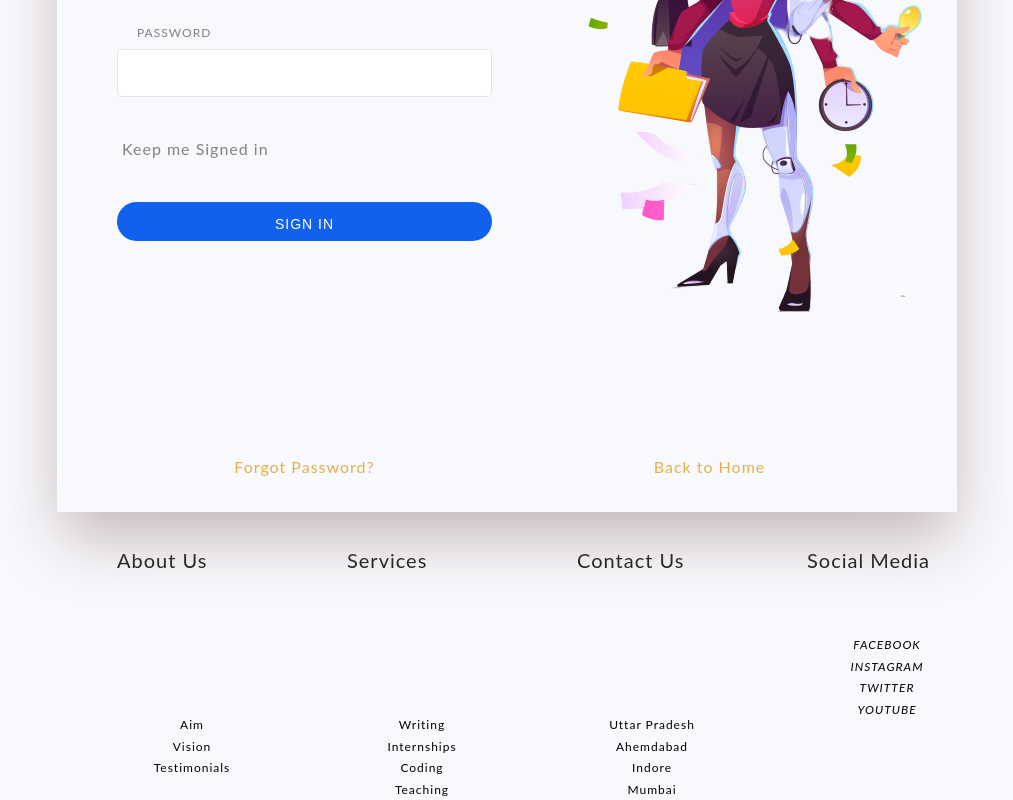
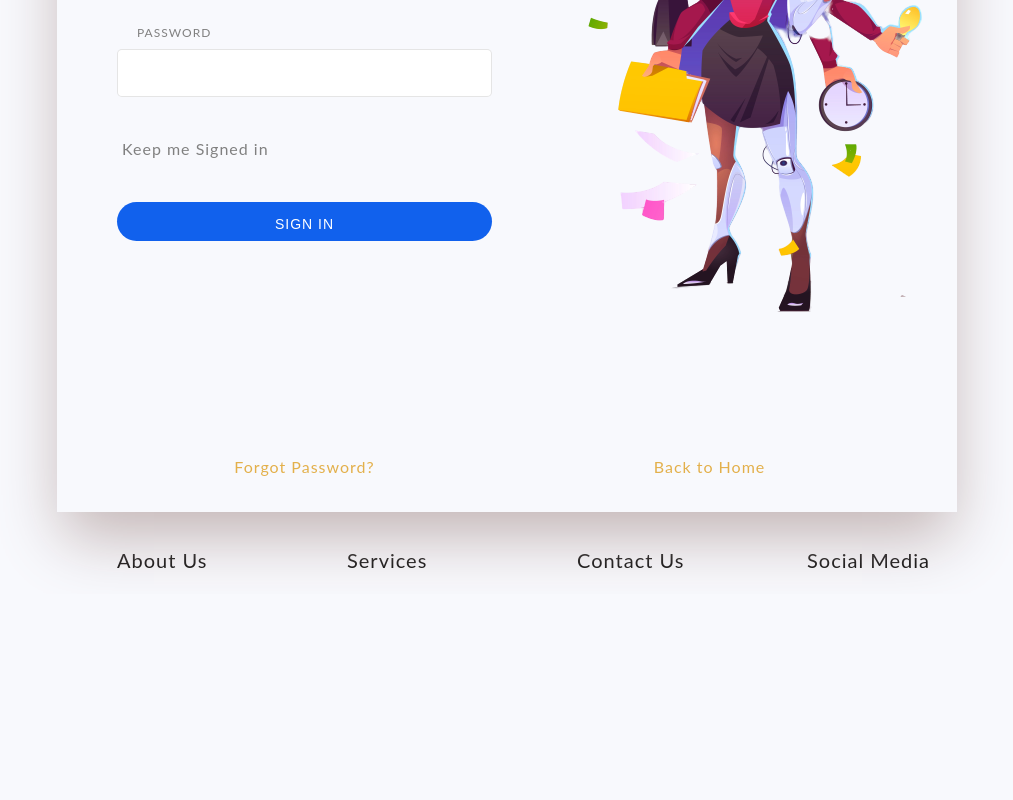
Before and after one commit to DBMS-Group-Project-HRMS/HRMS-DB-Client-UI, a React (Create React App) app in the folder client/: page /login in a window 1280 px wide. Shown: the part 352-1152 px from the top of the page, without its empty margins (133-1146 px from the left). After the commit the page ends 946 px from the top, so only its background shows below. Built offline with nearby package versions, Linux system fonts and the light colour scheme.

Commit message:
removed footer

```diff
--- a/client/src/views/footer/footer.js
+++ b/client/src/views/footer/footer.js
@@ -15,54 +15,15 @@ const Footer = () => {
         <Row>
         <Column>
           <Heading>About Us</Heading>
-          <FooterLink href="#">Aim</FooterLink>
-          <FooterLink href="#">Vision</FooterLink>
-          <FooterLink href="#">Testimonials</FooterLink>
         </Column>
         <Column>
           <Heading>Services</Heading>
-          <FooterLink href="#">Writing</FooterLink>
-          <FooterLink href="#">Internships</FooterLink>
-          <FooterLink href="#">Coding</FooterLink>
-          <FooterLink href="#">Teaching</FooterLink>
         </Column>
         <Column>
           <Heading>Contact Us</Heading>
-          <FooterLink href="#">Uttar Pradesh</FooterLink>
-          <FooterLink href="#">Ahemdabad</FooterLink>
-          <FooterLink href="#">Indore</FooterLink>
-          <FooterLink href="#">Mumbai</FooterLink>
         </Column>
         <Column>
           <Heading>Social Media</Heading>
-          <FooterLink href="#">
-          <i className="fab fa-facebook-f">
-            <span style={{ marginLeft: "10px" }}>
-            Facebook
-            </span>
-          </i>
-          </FooterLink>
-          <FooterLink href="#">
-          <i className="fab fa-instagram">
-            <span style={{ marginLeft: "10px" }}>
-            Instagram
-            </span>
-          </i>
-          </FooterLink>
-          <FooterLink href="#">
-          <i className="fab fa-twitter">
-            <span style={{ marginLeft: "10px" }}>
-            Twitter
-            </span>
-          </i>
-          </FooterLink>
-          <FooterLink href="#">
-          <i className="fab fa-youtube">
-            <span style={{ marginLeft: "10px" }}>
-            Youtube
-            </span>
-          </i>
-          </FooterLink>
         </Column>
         </Row>
       </Container>
```
